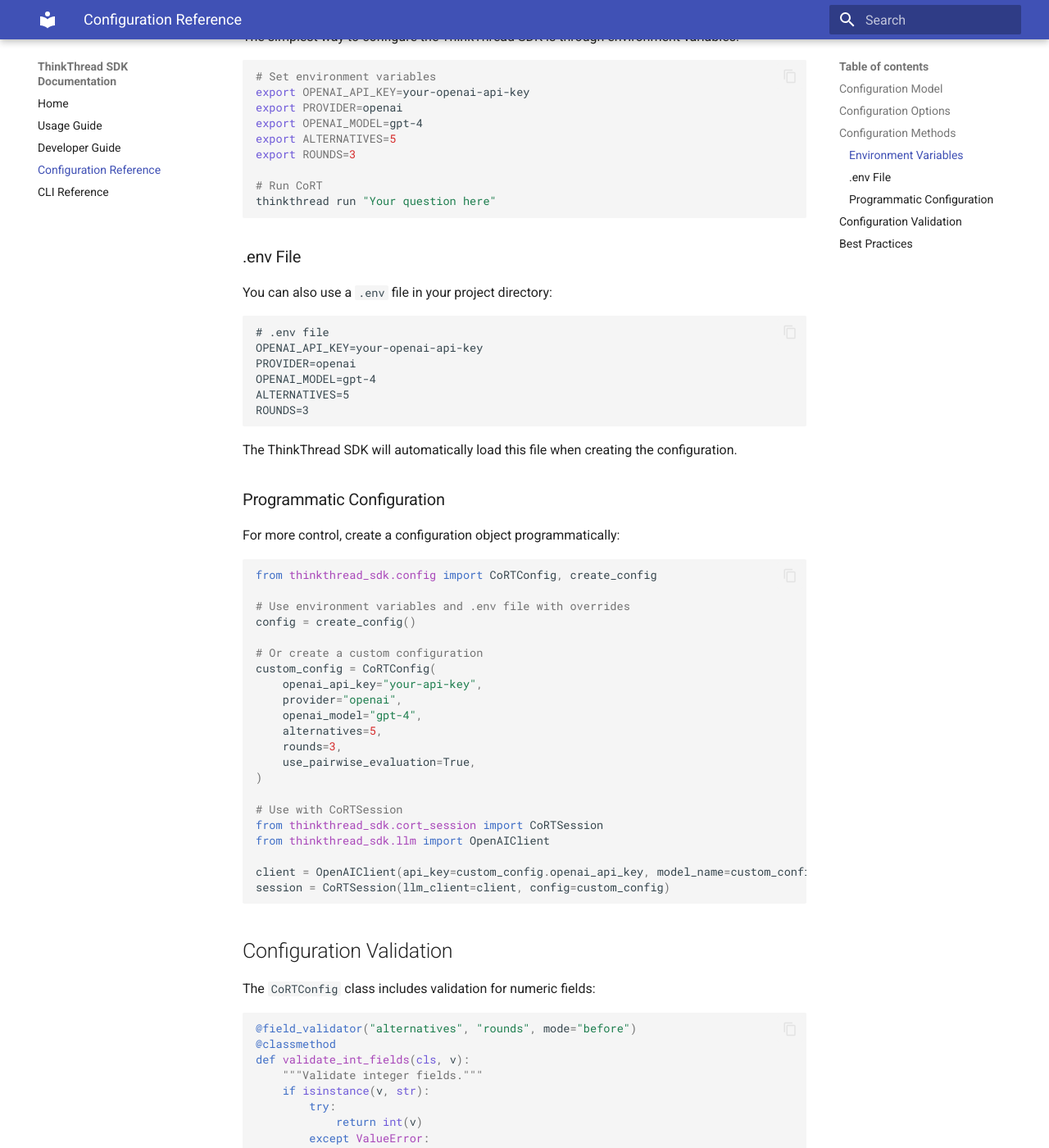
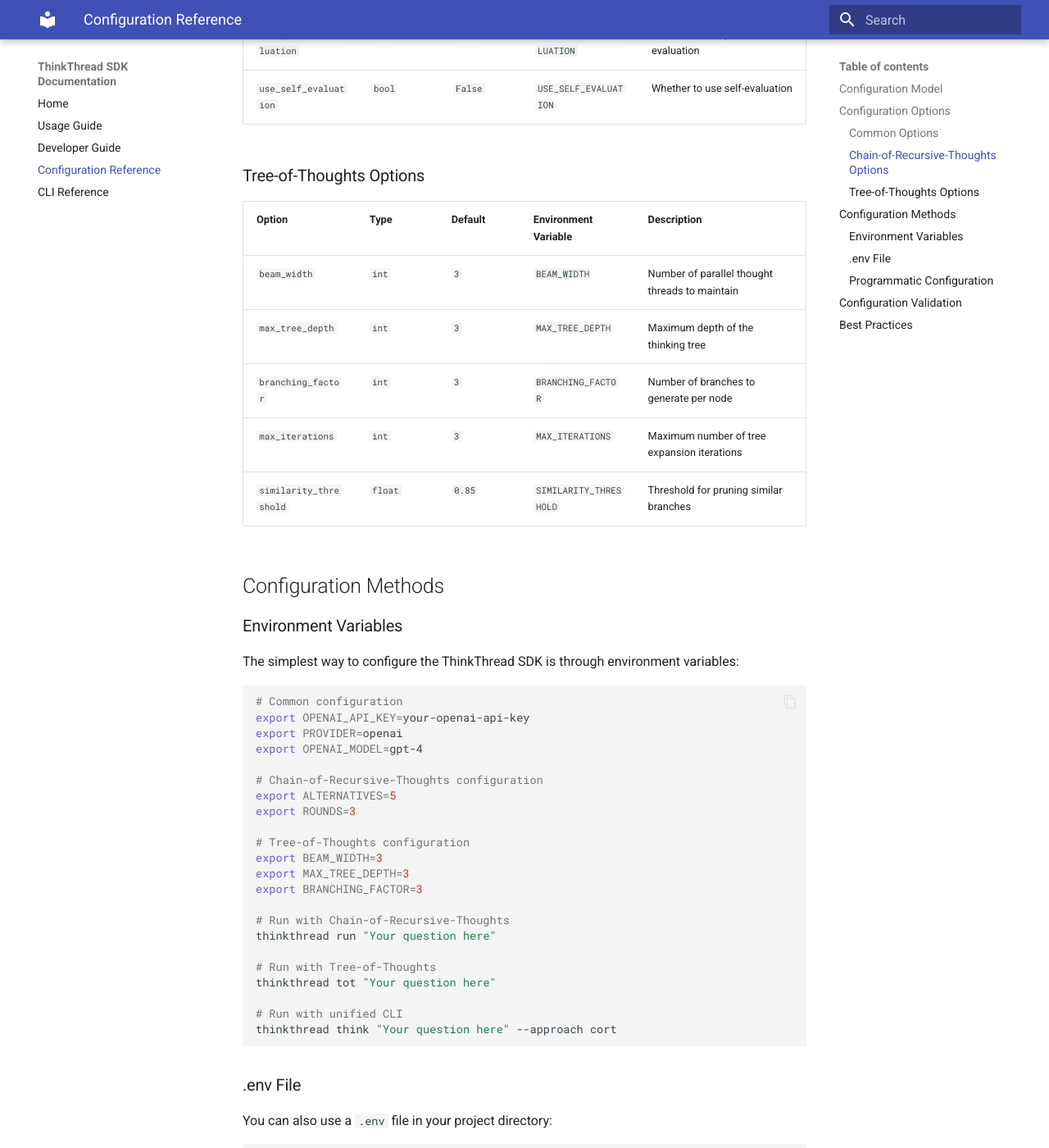
Before and after one commit to tomascupr/thinkthread, an MkDocs documentation site: the page built from docs/configuration_reference.md, in a window 1280 px wide and 1400 px high, scrolled down 1509 px. Shown: the whole window at 82% size. Built offline with MkDocs 1.6.1 and Material for MkDocs 9.7.7, drawn with Linux system fonts in a browser that asks for light colours; some of the changed text lies outside the part shown.

Commit message:
Phase 2: Update configuration_reference.md with TreeThinker options

````diff
--- a/docs/configuration_reference.md
+++ b/docs/configuration_reference.md
@@ -4,9 +4,11 @@ This document provides a comprehensive reference of all configuration options av
 
 ## Configuration Model
 
-The ThinkThread SDK uses Pydantic for configuration management through the `CoRTConfig` class.
+The ThinkThread SDK uses Pydantic for configuration management through the `ThinkThreadConfig` class.
 
 ## Configuration Options
+
+### Common Options
 
 | Option | Type | Default | Environment Variable | Description |
 |--------|------|---------|---------------------|-------------|
@@ -17,12 +19,28 @@ The ThinkThread SDK uses Pydantic for configuration management through the `CoRT
 | `openai_model` | `str` | `"gpt-4"` | `OPENAI_MODEL` | Default model name for OpenAI provider |
 | `anthropic_model` | `str` | `"claude-2"` | `ANTHROPIC_MODEL` | Default model name for Anthropic provider |
 | `hf_model` | `str` | `"gpt2"` | `HF_MODEL` | Default model name for HuggingFace provider |
+| `prompt_dir` | `Optional[str]` | `None` | `PROMPT_DIR` | Directory for custom prompt templates |
+| `parallel_alternatives` | `bool` | `False` | `PARALLEL_ALTERNATIVES` | Whether to generate alternatives in parallel |
+
+### Chain-of-Recursive-Thoughts Options
+
+| Option | Type | Default | Environment Variable | Description |
+|--------|------|---------|---------------------|-------------|
 | `alternatives` | `int` | `3` | `ALTERNATIVES` | Number of alternative answers to generate per round |
 | `rounds` | `int` | `2` | `ROUNDS` | Number of refinement rounds |
 | `max_rounds` | `int` | `3` | `MAX_ROUNDS` | Maximum number of refinement rounds |
 | `use_pairwise_evaluation` | `bool` | `True` | `USE_PAIRWISE_EVALUATION` | Whether to use pairwise evaluation |
 | `use_self_evaluation` | `bool` | `False` | `USE_SELF_EVALUATION` | Whether to use self-evaluation |
-| `prompt_dir` | `Optional[str]` | `None` | `PROMPT_DIR` | Directory for custom prompt templates |
+
+### Tree-of-Thoughts Options
+
+| Option | Type | Default | Environment Variable | Description |
+|--------|------|---------|---------------------|-------------|
+| `beam_width` | `int` | `3` | `BEAM_WIDTH` | Number of parallel thought threads to maintain |
+| `max_tree_depth` | `int` | `3` | `MAX_TREE_DEPTH` | Maximum depth of the thinking tree |
+| `branching_factor` | `int` | `3` | `BRANCHING_FACTOR` | Number of branches to generate per node |
+| `max_iterations` | `int` | `3` | `MAX_ITERATIONS` | Maximum number of tree expansion iterations |
+| `similarity_threshold` | `float` | `0.85` | `SIMILARITY_THRESHOLD` | Threshold for pruning similar branches |
 
 ## Configuration Methods
 
@@ -31,15 +49,28 @@ The ThinkThread SDK uses Pydantic for configuration management through the `CoRT
 The simplest way to configure the ThinkThread SDK is through environment variables:
 
 ```bash
-# Set environment variables
+# Common configuration
 export OPENAI_API_KEY=your-openai-api-key
 export PROVIDER=openai
 export OPENAI_MODEL=gpt-4
+
+# Chain-of-Recursive-Thoughts configuration
 export ALTERNATIVES=5
 export ROUNDS=3
 
-# Run CoRT
+# Tree-of-Thoughts configuration
+export BEAM_WIDTH=3
+export MAX_TREE_DEPTH=3
+export BRANCHING_FACTOR=3
+
+# Run with Chain-of-Recursive-Thoughts
 thinkthread run "Your question here"
+
+# Run with Tree-of-Thoughts
+thinkthread tot "Your question here"
+
+# Run with unified CLI
+thinkthread think "Your question here" --approach cort
 ```
 
 ### .env File
@@ -51,8 +82,15 @@ You can also use a `.env` file in your project directory:
 OPENAI_API_KEY=your-openai-api-key
 PROVIDER=openai
 OPENAI_MODEL=gpt-4
+
+# Chain-of-Recursive-Thoughts configuration
 ALTERNATIVES=5
 ROUNDS=3
+
+# Tree-of-Thoughts configuration
+BEAM_WIDTH=3
+MAX_TREE_DEPTH=3
+BRANCHING_FACTOR=3
 ```
 
 The ThinkThread SDK will automatically load this file when creating the configuration.
@@ -62,35 +100,52 @@ The ThinkThread SDK will automatically load this file when creating the configur
 For more control, create a configuration object programmatically:
 
 ```python
-from thinkthread_sdk.config import CoRTConfig, create_config
+from thinkthread_sdk.config import ThinkThreadConfig, create_config
 
 # Use environment variables and .env file with overrides
 config = create_config()
 
 # Or create a custom configuration
-custom_config = CoRTConfig(
+custom_config = ThinkThreadConfig(
     openai_api_key="your-api-key",
     provider="openai",
     openai_model="gpt-4",
+
+    # Chain-of-Recursive-Thoughts options
     alternatives=5,
     rounds=3,
     use_pairwise_evaluation=True,
+
+    # Tree-of-Thoughts options
+    beam_width=3,
+    max_tree_depth=3,
+    branching_factor=3,
 )
 
-# Use with CoRTSession
-from thinkthread_sdk.cort_session import CoRTSession
+# Use with Chain-of-Recursive-Thoughts
+from thinkthread_sdk.session import ThinkThreadSession
 from thinkthread_sdk.llm import OpenAIClient
 
 client = OpenAIClient(api_key=custom_config.openai_api_key, model_name=custom_config.openai_model)
-session = CoRTSession(llm_client=client, config=custom_config)
+cort_session = ThinkThreadSession(llm_client=client, config=custom_config)
+
+# Use with Tree-of-Thoughts
+from thinkthread_sdk.tree_thinker import TreeThinker
+
+tot_session = TreeThinker(
+    llm_client=client,
+    max_tree_depth=custom_config.max_tree_depth,
+    branching_factor=custom_config.branching_factor,
+    config=custom_config
+)
 ```
 
 ## Configuration Validation
 
-The `CoRTConfig` class includes validation for numeric fields:
+The `ThinkThreadConfig` class includes validation for numeric fields:
 
 ```python
-@field_validator("alternatives", "rounds", mode="before")
+@field_validator("alternatives", "rounds", "beam_width", "max_tree_depth", "branching_factor", "max_iterations", mode="before")
 @classmethod
 def validate_int_fields(cls, v):
     """Validate integer fields."""
@@ -125,4 +180,12 @@ This ensures that environment variables (which are strings) are properly convert
 
 4. **Model Selection**: Use more capable models (e.g., GPT-4, Claude-2) for better results, especially for the evaluation steps.
 
-5. **Rounds and Alternatives**: Start with default values (rounds=2, alternatives=3) and adjust based on your specific needs and performance requirements.
+5. **Reasoning Approach Selection**: Choose the appropriate reasoning approach based on your use case:
+   - **Chain-of-Recursive-Thoughts**: For content creation, technical writing, summarization, and factual QA
+   - **Tree-of-Thoughts**: For strategic planning, creative ideation, multi-step reasoning, and research
+
+6. **Performance Tuning**:
+   - **CoRT**: Start with default values (rounds=2, alternatives=3) and adjust based on your specific needs
+   - **ToT**: Start with default values (beam_width=3, max_tree_depth=3) and adjust based on problem complexity
+
+7. **Parallel Processing**: Enable `parallel_alternatives=True` for better performance when generating multiple alternatives or branches, especially with larger models.
````
